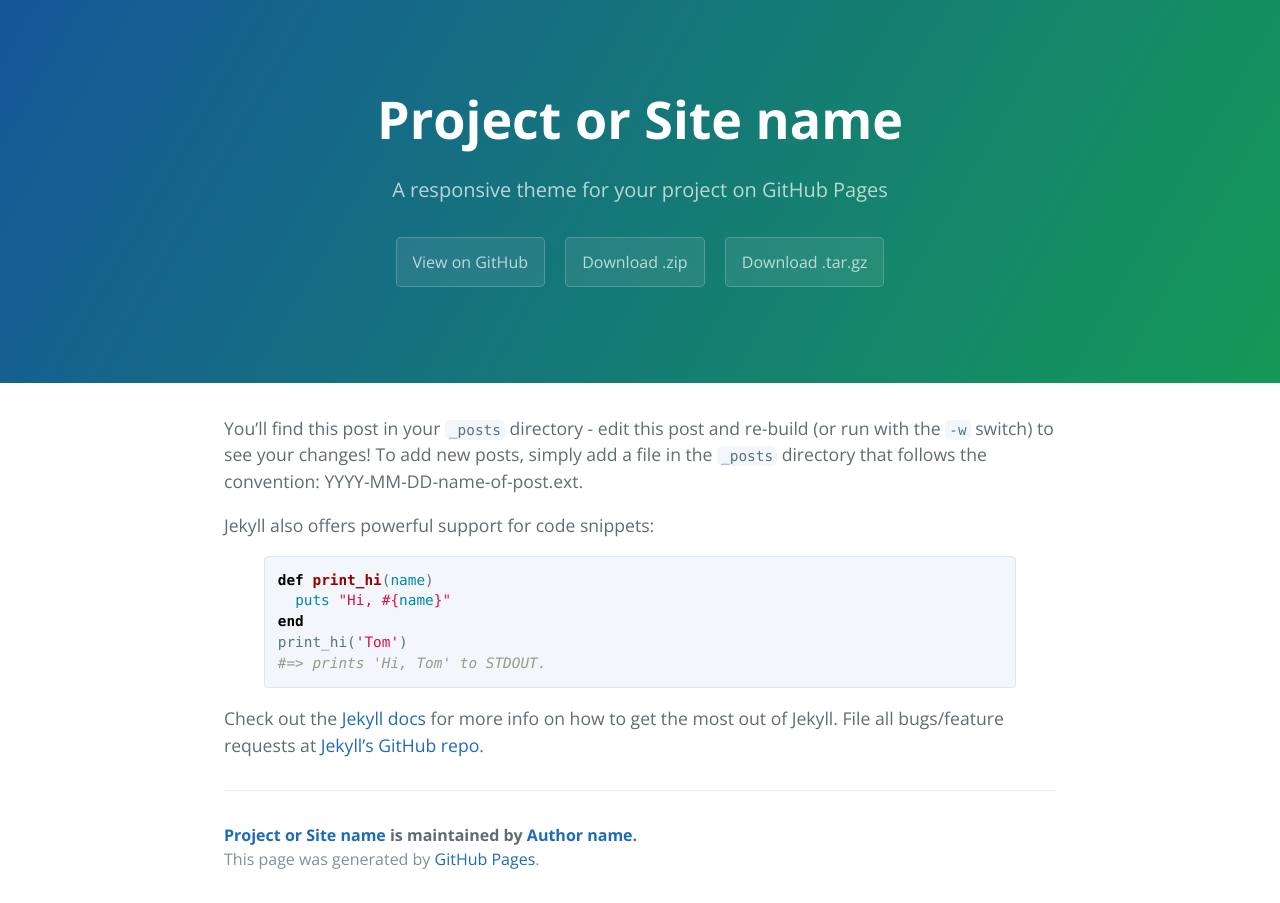
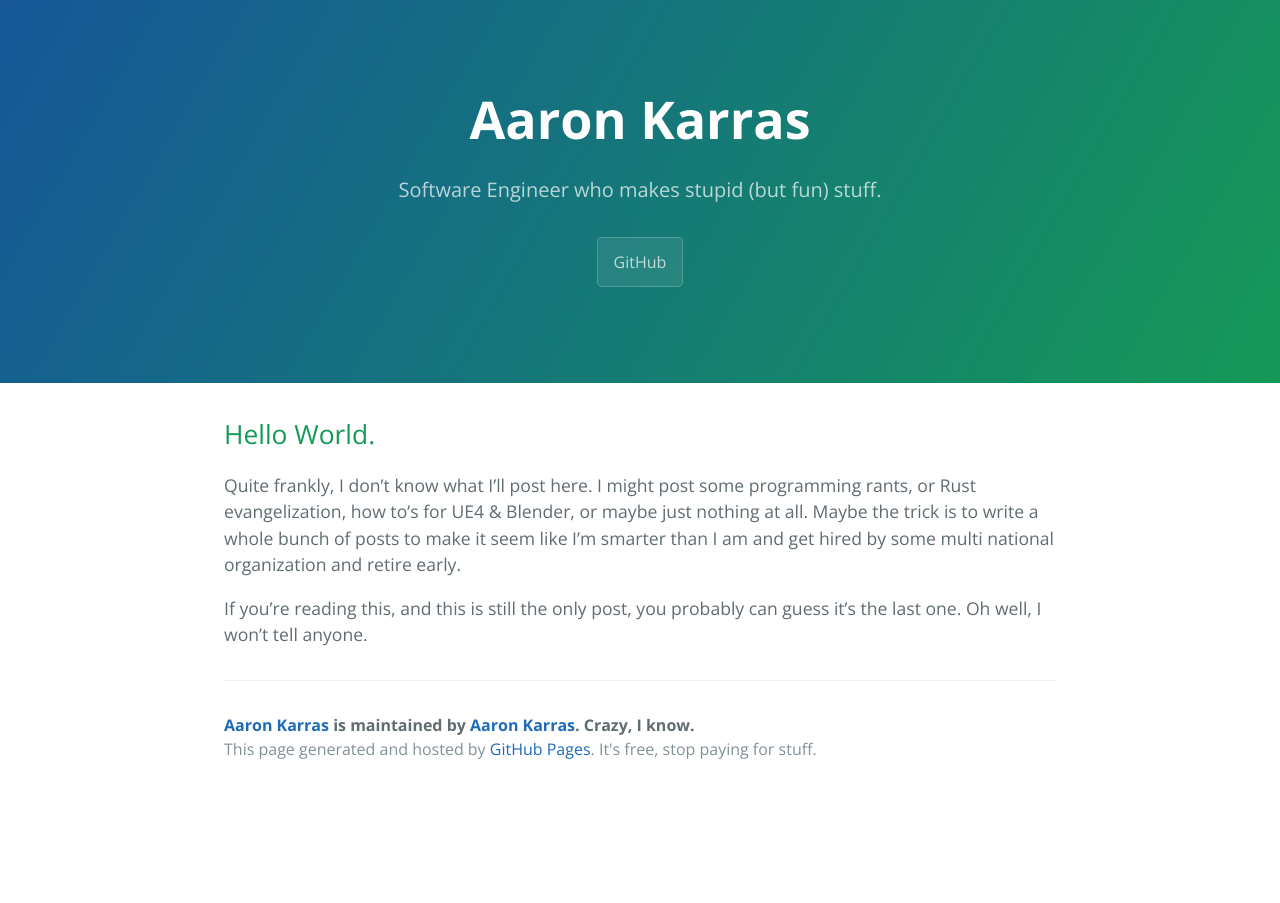
Before and after one commit to akarras/akarras, a Jekyll site: the page built from _posts/2016-02-12-sample-content.markdown, in a window 1280 px wide. Built offline with Jekyll 4.4.1, drawn with Linux system fonts in a browser that asks for light colours.

Commit message:
feat: Implemented website. poggies

```diff
--- a/_config.yml
+++ b/_config.yml
@@ -1,19 +1,21 @@
 # Setup
-title:        Project or Site name
-tagline:      A responsive theme for your project on GitHub Pages
+title:        Aaron Karras
+tagline:      Software Engineer who makes stupid (but fun) stuff.
 baseurl:      ""
 paginate:     1
 locale:       "en"
 
 # About/contact
 author:
-  name:       Author name
-  url:        http://yourhomepage.com
+  name:       Aaron Karras
+  url:        http://akarras.com
 
 # Gems
 gems:
   - jekyll-paginate
 
+plugins: [jekyll-paginate]
+
 #Others
 markdown: kramdown
 theme: jekyll-theme-cayman
--- a/_includes/page-footer.html
+++ b/_includes/page-footer.html
@@ -1,4 +1,4 @@
 <footer class="site-footer">
-  <span class="site-footer-owner"><a href="{{ site.url }}">{{ site.title }}</a> is maintained by <a href="{{ site.author.url }}">{{ site.author.name }}</a>.</span>
-  <span class="site-footer-credits">This page was generated by <a href="https://pages.github.com">GitHub Pages</a>.</span>
+  <span class="site-footer-owner"><a href="{{ site.url }}">{{ site.title }}</a> is maintained by <a href="{{ site.author.url }}">{{ site.author.name }}</a>. Crazy, I know. </span>
+  <span class="site-footer-credits">This page generated and hosted by <a href="https://pages.github.com">GitHub Pages</a>. It's free, stop paying for stuff.</span>
 </footer>
--- a/_includes/page-header.html
+++ b/_includes/page-header.html
@@ -1,7 +1,8 @@
 <section class="page-header">
   <h1 class="project-name">{{ site.title }}</h1>
   <h2 class="project-tagline">{{ site.tagline }}</h2>
-  <a href="#" class="btn">View on GitHub</a>
+  <a href="https://github.com/akarras" class="btn">GitHub</a>
+  <!--
   <a href="#" class="btn">Download .zip</a>
-  <a href="#" class="btn">Download .tar.gz</a>
+  <a href="#" class="btn">Download .tar.gz</a>-->
 </section>
--- a/_posts/2016-02-12-sample-content.markdown
+++ b/_posts/2016-02-12-sample-content.markdown
@@ -1,24 +1,12 @@
 ---
 layout: default
-title:  "Welcome to Jekyll!"
-date:   2016-02-12 17:50:00
+title:  "Hello World"
+date:   2021-02-07 17:50:00
 categories: main
 ---
+## Hello World.
 
-You'll find this post in your `_posts` directory - edit this post and re-build (or run with the `-w` switch) to see your changes!
-To add new posts, simply add a file in the `_posts` directory that follows the convention: YYYY-MM-DD-name-of-post.ext.
+Quite frankly, I don't know what I'll post here. I might post some programming rants, or Rust evangelization, how to's for UE4 & Blender, or maybe just nothing at all.
+Maybe the trick is to write a whole bunch of posts to make it seem like I'm smarter than I am and get hired by some multi national organization and retire early.
 
-Jekyll also offers powerful support for code snippets:
-
-{% highlight ruby %}
-def print_hi(name)
-  puts "Hi, #{name}"
-end
-print_hi('Tom')
-#=> prints 'Hi, Tom' to STDOUT.
-{% endhighlight %}
-
-Check out the [Jekyll docs][jekyll] for more info on how to get the most out of Jekyll. File all bugs/feature requests at [Jekyll's GitHub repo][jekyll-gh].
-
-[jekyll-gh]: https://github.com/mojombo/jekyll
-[jekyll]:    http://jekyllrb.com
+If you're reading this, and this is still the only post, you probably can guess it's the last one. Oh well, I won't tell anyone.
```
Also changed, not shown: jekyll-cayman-theme.gemspec, 1 other file.
